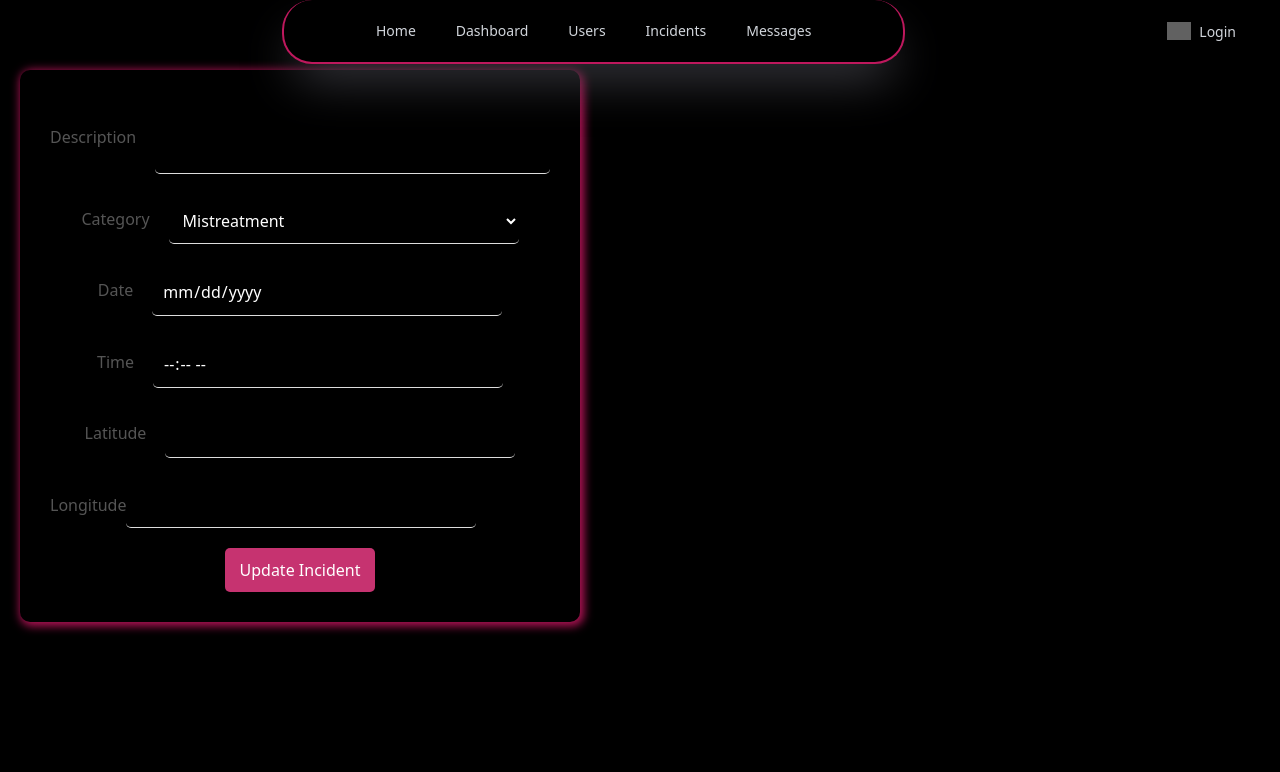
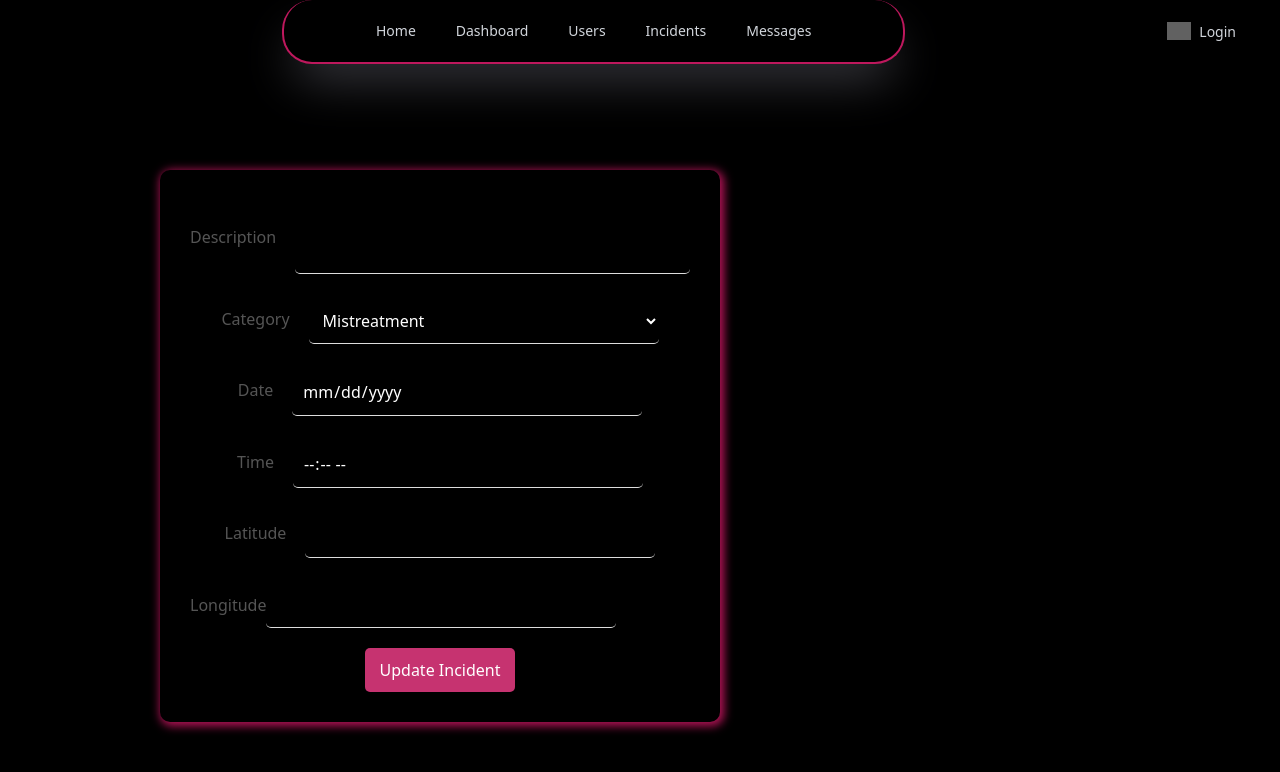
Before and after one commit to KajalDeore04/stree, a React (Vite) app in the folder client/: page /admin/incidents/1/edit in a window 1280 px wide. Shown: the top 772 px of the page. Built offline with nearby package versions, Linux system fonts and the light colour scheme; no server answers; grey boxes are pictures that could not be loaded.

Commit message:
ui changes

```diff
--- a/client/src/components/AdminDashboard.jsx
+++ b/client/src/components/AdminDashboard.jsx
@@ -398,7 +398,7 @@ const AdminDashboard = () => {
                 </ResponsiveContainer>
               </div>
               <p className="text-white mt-2 text-sm">
-                Note: Contact data is distributed across dates since actual timestamps are not available.
+                {/* Note: Contact data is distributed across dates since actual timestamps are not available. */}
               </p>
             </div>
           </div>
--- a/client/src/components/layouts/admin-layouts.jsx
+++ b/client/src/components/layouts/admin-layouts.jsx
@@ -57,7 +57,7 @@ function AdminLayout() {
           // </div>
           <AdminDashboard/>
         ) : (
-          <div className="h-full bg-black">
+          <div className="h-full bg-black mx-auto max-w-[1000px]">
           <Outlet />
           </div>
         )}
--- a/client/src/editUser.css
+++ b/client/src/editUser.css
@@ -7,7 +7,7 @@
 }
 
 .edit-incident-section {
-    margin-top: 50px;
+    margin-top: 150px;
     padding: 20px;
     background-color: transparent;
     width: 600px;
@@ -17,6 +17,7 @@
 }
 .edit-incident-section .container-edit{
     width: 900px;
+    margin: auto;
 }
 
 
```
